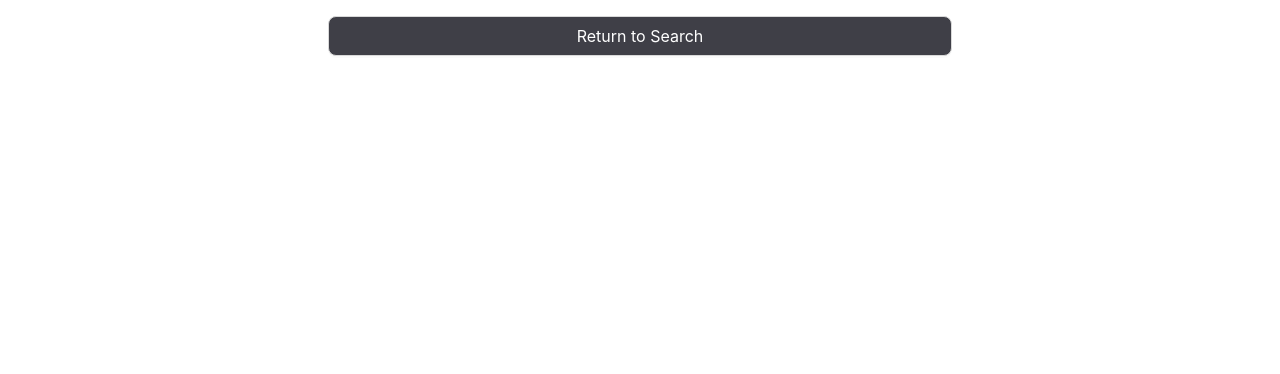
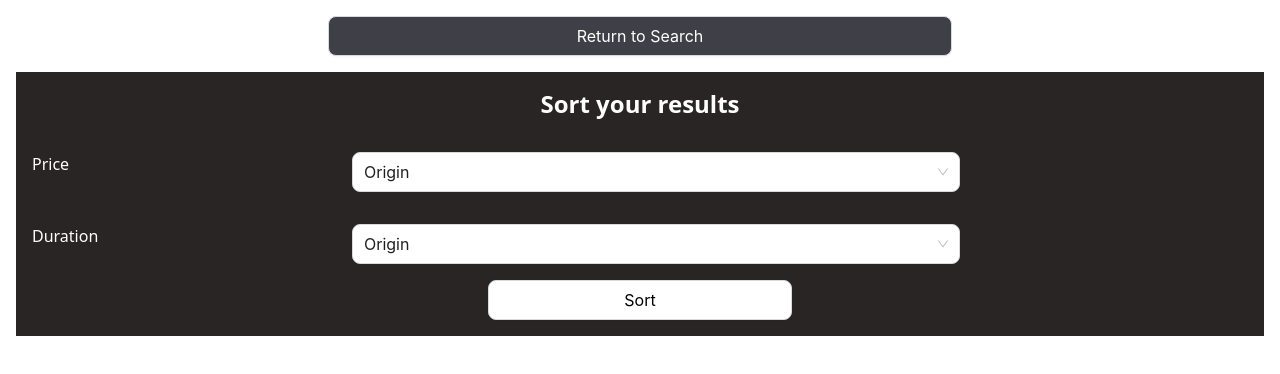
Before and after one commit to OmarRdz12/Breakable-Toy-II-Flight-Search, a React (Vite) app in the folder frontend/: page /flights in a window 1280 px wide. Shown: the top 374 px of the page. Built offline with nearby package versions, Linux system fonts and the light colour scheme.

Commit message:
feat(frontend): add sorting form

```diff
--- a/frontend/src/components/FlightCard.tsx
+++ b/frontend/src/components/FlightCard.tsx
@@ -25,7 +25,7 @@ const FlightCard = ({
     }
 
     return (
-        <div className="w-11/12 h-52 flex flex-col my-4 hover:cursor-pointer" onClick={onClick}>
+        <div className="w-11/12 h-fit flex flex-col hover:cursor-pointer" onClick={onClick}>
             <div className="grid grid-cols-3 w-full border shadow rounded p-4 items-cente justify-center">
                 <p>{`${departureDateFormat[0]} (${departureDateFormat[1]})`} - {`${arrivalDateFormat[0]} (${arrivalDateFormat[1]})`}</p>
                 <p className="text-center text-sm">{duration.replace("PT", "").replace("H", " hrs ").replace("M", " min")}</p>
--- a/frontend/src/context/GlobalContext.tsx
+++ b/frontend/src/context/GlobalContext.tsx
@@ -1,11 +1,13 @@
 import React, { createContext, Dispatch, SetStateAction, useState } from "react"
-import { FlightRespose, SearchForm } from "../interfaces/types"
+import { FlightRespose, SearchForm, SortingForm } from "../interfaces/types"
 
 interface GlobalContextType {
     flights: FlightRespose[]
     searchForm: SearchForm
+    sortingForm: SortingForm
     setFlights: Dispatch<SetStateAction<FlightRespose[]>>
     setSearchForm: Dispatch<SetStateAction<SearchForm>>
+    setSortingForm: Dispatch<SetStateAction<SortingForm>>
 }
 
 export const GlobalContext = createContext<GlobalContextType | undefined>(undefined)
@@ -13,13 +15,16 @@ export const GlobalContext = createContext<GlobalContextType | undefined>(undefi
 const GlobalContextProvider: React.FC<{ children: React.ReactNode }> = ({ children }) => {
     const [searchForm, setSearchForm] = useState<SearchForm>({ originLocationCode: "", destinationCode: "", departureDate: "", arrivalDate: "", currency: "", adults: 1, nonStop: false })
     const [flights, setFlights] = useState<FlightRespose[]>([])
+    const [sortingForm, setSortingForm] = useState<SortingForm>({priceSort: "", durationSort: "" })
 
     return (
         <GlobalContext.Provider value={{
             searchForm,
             setSearchForm,
             flights,
-            setFlights
+            setFlights,
+            setSortingForm,
+            sortingForm
         }}>
             {children}
         </GlobalContext.Provider>
--- a/frontend/src/interfaces/types.tsx
+++ b/frontend/src/interfaces/types.tsx
@@ -12,6 +12,11 @@ export interface SearchForm {
     currency: string
     adults: number
     nonStop: boolean
+}
+
+export interface SortingForm {
+    priceSort: string,
+    durationSort: string
 }
 
 export interface TextInputProps {
--- a/frontend/src/pages/FlightResults.tsx
+++ b/frontend/src/pages/FlightResults.tsx
@@ -1,9 +1,11 @@
 import { useContext } from "react"
 import { GlobalContext } from "../context/GlobalContext"
-import { FlightRespose } from "../interfaces/types"
+import { FlightRespose, SortingForm } from "../interfaces/types"
 import FlightCard from "../components/FlightCard"
 import BaseButton from "../components/Button"
 import { useNavigate } from "react-router-dom"
+import InputSelect from "../components/inputs/InputSelect"
+import axios from "axios"
 
 const FlightResults = () => {
     const context = useContext(GlobalContext)
@@ -11,16 +13,66 @@ const FlightResults = () => {
     if (!context) {
         throw new Error('Must be inside a context')
     }
-    const { flights } = context
+    const { flights, sortingForm, setSortingForm, setFlights } = context
+
+    const onChangeForm = (value: string, name: string) => {
+        setSortingForm((prev: SortingForm) => ({ ...prev, [name]: value }))
+    }
 
     const onClick = () => {
         navigate("/")
     }
+
+    const onSort = async (e: React.FormEvent) => {
+        e.preventDefault()
+        const url = import.meta.env.VITE_API_URL
+        const data = await axios.get(`${url}flights/sort?priceSort=${sortingForm.priceSort}&durationSort=${sortingForm.durationSort}`)
+        const flightResponses: FlightRespose[] = data.data
+        console.log(data.data)
+        setFlights(flightResponses)
+    }
+
     return (
-        <div className="w-full h-screen flex flex-col items-center">
+        <div className="w-full h-fit flex flex-col gap-4 items-center">
             <BaseButton htmlType="button" text="Return to Search" className="w-1/2 !bg-zinc-700 !text-white shadow hover:!bg-zinc-500
                         hover:!border-zinc-500 hover:!text-white" onClick={onClick} size="large"
             />
+            <form className="h-fit w-full bg-stone-800 text-white flex flex-col gap-4 p-4 items-center justify-center" onSubmit={onSort}>
+                <h2 className="text-2xl font-extrabold">Sort your results</h2>
+                <InputSelect
+                    name="priceSort"
+                    label="Price"
+                    id="priceSort"
+                    options={[
+                        { label: "Origin", value: '' },
+                        { label: "Ascending", value: 'asc' },
+                        { label: "Descending", value: 'desc' },
+                    ]}
+                    onChange={(value) => onChangeForm(value, "priceSort")}
+                    value={sortingForm.priceSort}
+                    className="w-1/2"
+                    size="large"
+                    defaultValue=""
+                />
+                <InputSelect
+                    name="durationSort"
+                    label="Duration"
+                    id="durationSort"
+                    options={[
+                        { label: "Origin", value: '' },
+                        { label: "Ascending", value: 'asc' },
+                        { label: "Descending", value: 'desc' },
+                    ]}
+                    onChange={(value) => onChangeForm(value, "durationSort")}
+                    value={sortingForm.durationSort}
+                    defaultValue=""
+                    className="w-1/2"
+                    size="large"
+                />
+                <BaseButton htmlType="submit" text="Sort" className="   w-1/4 !bg-white !text-black shadow hover:!bg-zinc-300
+                        hover:!border-zinc-500" size="large"
+                />
+            </form>
 
             {
                 flights.map((flight: FlightRespose, index: number) => (
```
